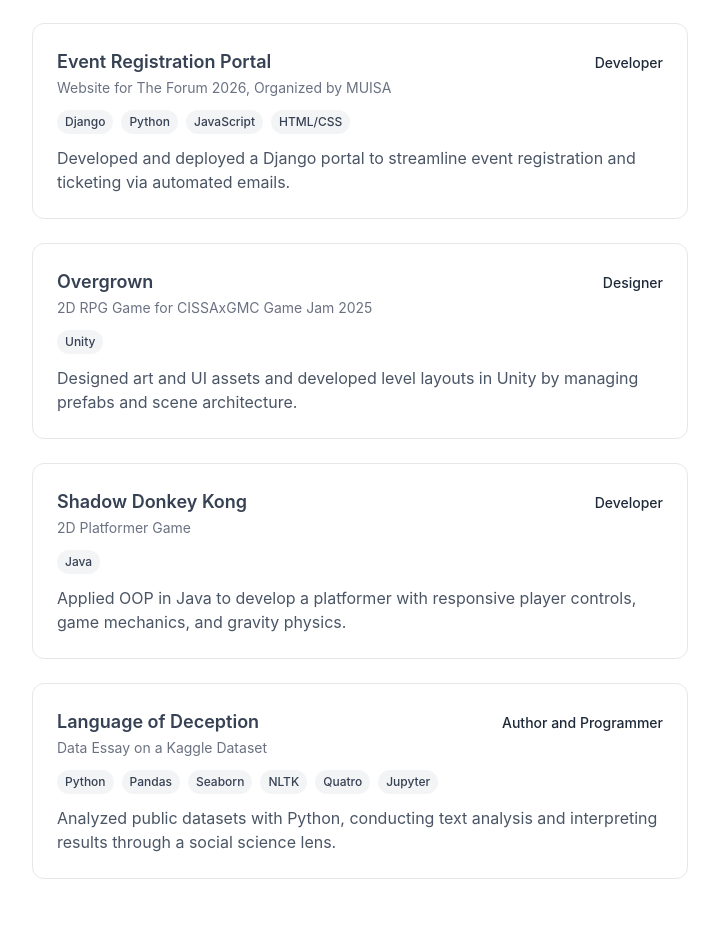
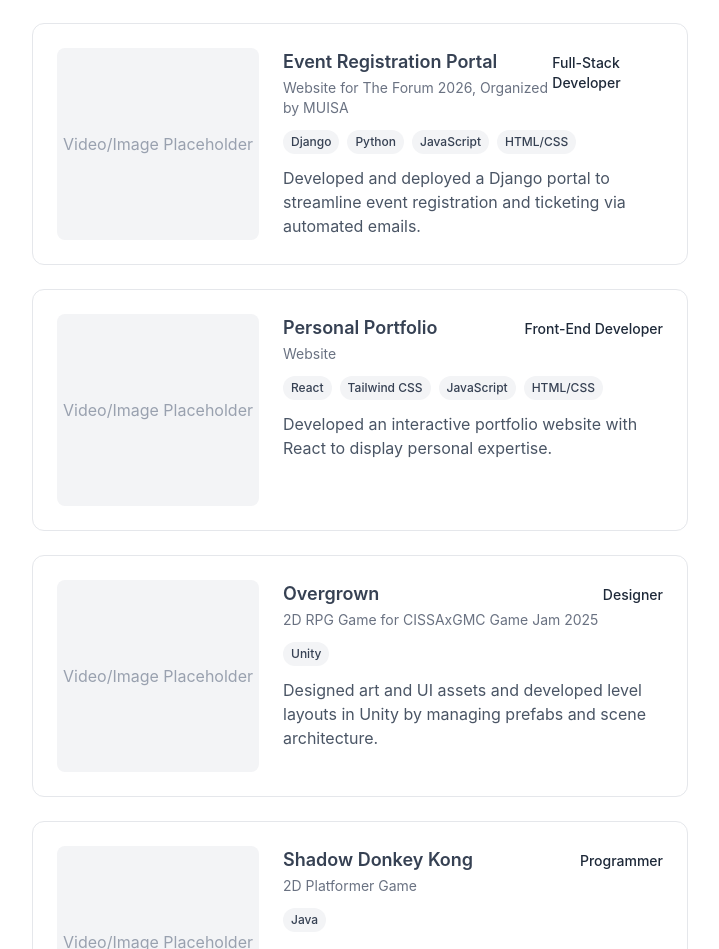
Before and after one commit to aureliatann/portfolio-website, a React (Vite) app: page / in a window 1280 px wide. Shown: the part 1003-1952 px from the top of the page, without its empty margins (280-999 px from the left). Built offline with nearby package versions, Linux system fonts and the light colour scheme.

Commit message:
updated project section

```diff
--- a/src/components/Projects.jsx
+++ b/src/components/Projects.jsx
@@ -5,16 +5,24 @@ export default function Projects() {
       <h2 className="text-3xl font-bold text-gray-900">Projects</h2>
 
       {/* Project 1: Event Registration Portal */}
-      <div className="p-6 border border-gray-200 rounded-xl text-gray-700 space-y-3">
-        {/* Project name and role */}
-        <div className="flex justify-between items-baseline">
+      <div className="p-6 border border-gray-200 rounded-xl text-gray-700">
+        <div className="flex flex-col sm:flex-row sm:gap-6">
+          {/* Placeholder */}
+          <div className="w-full sm:w-1/3 h-48 bg-gray-100 rounded-lg flex items-center justify-center mb-4 sm:mb-0">
+            <span className="text-gray-400">Video/Image Placeholder</span>
+          </div>
+
+          {/* Project info */}
+          <div className="flex-1 space-y-3">
+            {/* Name & Role */}
+            <div className="flex flex-col sm:flex-row sm:justify-between sm:items-baseline gap-1">
               <div>
                 <h3 className="font-semibold text-lg">Event Registration Portal</h3>
                 <p className="text-sm text-gray-500 mt-0.5">
                   Website for The Forum 2026, Organized by MUISA
                 </p>
               </div>
-          <p className="text-sm text-gray-800 font-medium">Developer</p>
+              <p className="text-sm text-gray-800 font-medium">Full-Stack Developer</p>
             </div>
 
             {/* Skill badges */}
@@ -29,16 +37,55 @@ export default function Projects() {
               ))}
             </div>
 
-        {/* Project description */}
+            {/* Description */}
             <p className="text-gray-600 mt-2">
               Developed and deployed a Django portal to streamline event registration and ticketing via automated emails.
             </p>
           </div>
+        </div>
+      </div>
 
-      {/* Project 2: Overgrown */}
-      <div className="p-6 border border-gray-200 rounded-xl text-gray-700 space-y-3">
-        {/* Project name and role */}
-        <div className="flex justify-between items-baseline">
+      {/* Project 2: Personal Portfolio */}
+      <div className="p-6 border border-gray-200 rounded-xl text-gray-700">
+        <div className="flex flex-col sm:flex-row sm:gap-6">
+          <div className="w-full sm:w-1/3 h-48 bg-gray-100 rounded-lg flex items-center justify-center mb-4 sm:mb-0">
+            <span className="text-gray-400">Video/Image Placeholder</span>
+          </div>
+          <div className="flex-1 space-y-3">
+            <div className="flex flex-col sm:flex-row sm:justify-between sm:items-baseline gap-1">
+              <div>
+                <h3 className="font-semibold text-lg">Personal Portfolio</h3>
+                <p className="text-sm text-gray-500 mt-0.5">
+                  Website
+                </p>
+              </div>
+              <p className="text-sm text-gray-800 font-medium">Front-End Developer</p>
+            </div>
+            <div className="flex flex-wrap gap-2 mt-2">
+              {["React", "Tailwind CSS", "JavaScript", "HTML/CSS"].map((tech) => (
+                <span
+                  key={tech}
+                  className="px-2 py-1 bg-gray-100 text-gray-700 rounded-full text-xs font-medium"
+                >
+                  {tech}
+                </span>
+              ))}
+            </div>
+            <p className="text-gray-600 mt-2">
+              Developed an interactive portfolio website with React to display personal expertise.
+            </p>
+          </div>
+        </div>
+      </div>
+
+      {/* Project 3: Overgrown */}
+      <div className="p-6 border border-gray-200 rounded-xl text-gray-700">
+        <div className="flex flex-col sm:flex-row sm:gap-6">
+          <div className="w-full sm:w-1/3 h-48 bg-gray-100 rounded-lg flex items-center justify-center mb-4 sm:mb-0">
+            <span className="text-gray-400">Video/Image Placeholder</span>
+          </div>
+          <div className="flex-1 space-y-3">
+            <div className="flex flex-col sm:flex-row sm:justify-between sm:items-baseline gap-1">
               <div>
                 <h3 className="font-semibold text-lg">Overgrown</h3>
                 <p className="text-sm text-gray-500 mt-0.5">
@@ -47,8 +94,6 @@ export default function Projects() {
               </div>
               <p className="text-sm text-gray-800 font-medium">Designer</p>
             </div>
-
-        {/* Skill badges */}
             <div className="flex flex-wrap gap-2 mt-2">
               {["Unity"].map((tech) => (
                 <span
@@ -59,27 +104,29 @@ export default function Projects() {
                 </span>
               ))}
             </div>
-
-        {/* Project description */}
             <p className="text-gray-600 mt-2">
               Designed art and UI assets and developed level layouts in Unity by managing prefabs and scene architecture.
             </p>
           </div>
+        </div>
+      </div>
 
-      {/* Project 3: Shadow Donkey Kong */}
-      <div className="p-6 border border-gray-200 rounded-xl text-gray-700 space-y-3">
-        {/* Project name and role */}
-        <div className="flex justify-between items-baseline">
+      {/* Project 4: Shadow Donkey Kong */}
+      <div className="p-6 border border-gray-200 rounded-xl text-gray-700">
+        <div className="flex flex-col sm:flex-row sm:gap-6">
+          <div className="w-full sm:w-1/3 h-48 bg-gray-100 rounded-lg flex items-center justify-center mb-4 sm:mb-0">
+            <span className="text-gray-400">Video/Image Placeholder</span>
+          </div>
+          <div className="flex-1 space-y-3">
+            <div className="flex flex-col sm:flex-row sm:justify-between sm:items-baseline gap-1">
               <div>
                 <h3 className="font-semibold text-lg">Shadow Donkey Kong</h3>
                 <p className="text-sm text-gray-500 mt-0.5">
                   2D Platformer Game
                 </p>
               </div>
-          <p className="text-sm text-gray-800 font-medium">Developer</p>
+              <p className="text-sm text-gray-800 font-medium">Programmer</p>
             </div>
-
-        {/* Skill badges */}
             <div className="flex flex-wrap gap-2 mt-2">
               {["Java"].map((tech) => (
                 <span
@@ -90,17 +137,21 @@ export default function Projects() {
                 </span>
               ))}
             </div>
-
-        {/* Project description */}
             <p className="text-gray-600 mt-2">
               Applied OOP in Java to develop a platformer with responsive player controls, game mechanics, and gravity physics.
             </p>
           </div>
+        </div>
+      </div>
 
-      {/* Project 4: Language of Deception */}
-      <div className="p-6 border border-gray-200 rounded-xl text-gray-700 space-y-3">
-        {/* Project name and role */}
-        <div className="flex justify-between items-baseline">
+      {/* Project 5: Language of Deception */}
+      <div className="p-6 border border-gray-200 rounded-xl text-gray-700">
+        <div className="flex flex-col sm:flex-row sm:gap-6">
+          <div className="w-full sm:w-1/3 h-48 bg-gray-100 rounded-lg flex items-center justify-center mb-4 sm:mb-0">
+            <span className="text-gray-400">Video/Image Placeholder</span>
+          </div>
+          <div className="flex-1 space-y-3">
+            <div className="flex flex-col sm:flex-row sm:justify-between sm:items-baseline gap-1">
               <div>
                 <h3 className="font-semibold text-lg">Language of Deception</h3>
                 <p className="text-sm text-gray-500 mt-0.5">
@@ -109,8 +160,6 @@ export default function Projects() {
               </div>
               <p className="text-sm text-gray-800 font-medium">Author and Programmer</p>
             </div>
-
-        {/* Skill badges */}
             <div className="flex flex-wrap gap-2 mt-2">
               {["Python", "Pandas", "Seaborn", "NLTK", "Quatro", "Jupyter"].map((tech) => (
                 <span
@@ -121,12 +170,12 @@ export default function Projects() {
                 </span>
               ))}
             </div>
-
-        {/* Project description */}
             <p className="text-gray-600 mt-2">
               Analyzed public datasets with Python, conducting text analysis and interpreting results through a social science lens.
             </p>
           </div>
+        </div>
+      </div>
     </section>
   );
 }
```
Lines whose indentation alone changed are shown as unchanged.
